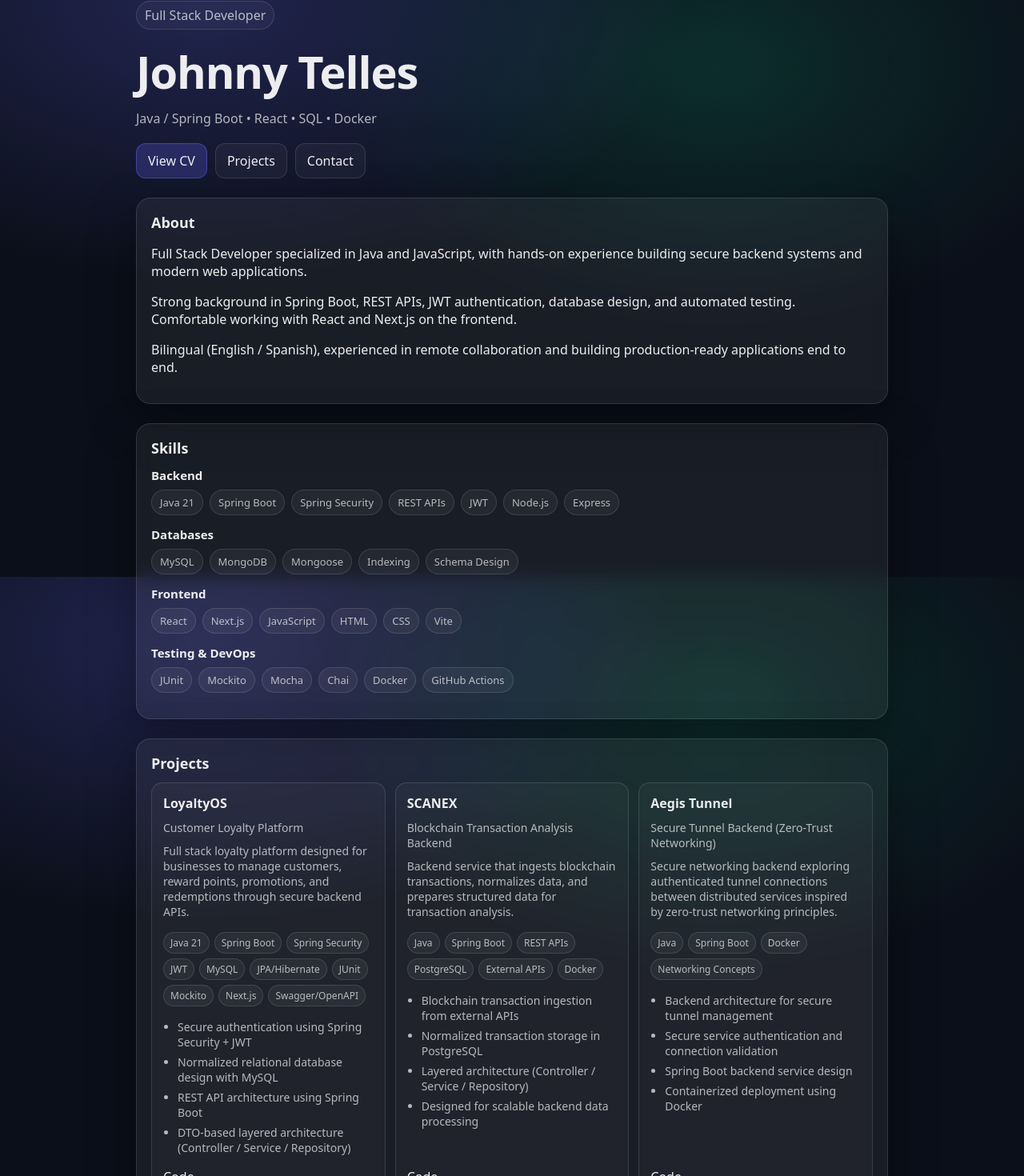
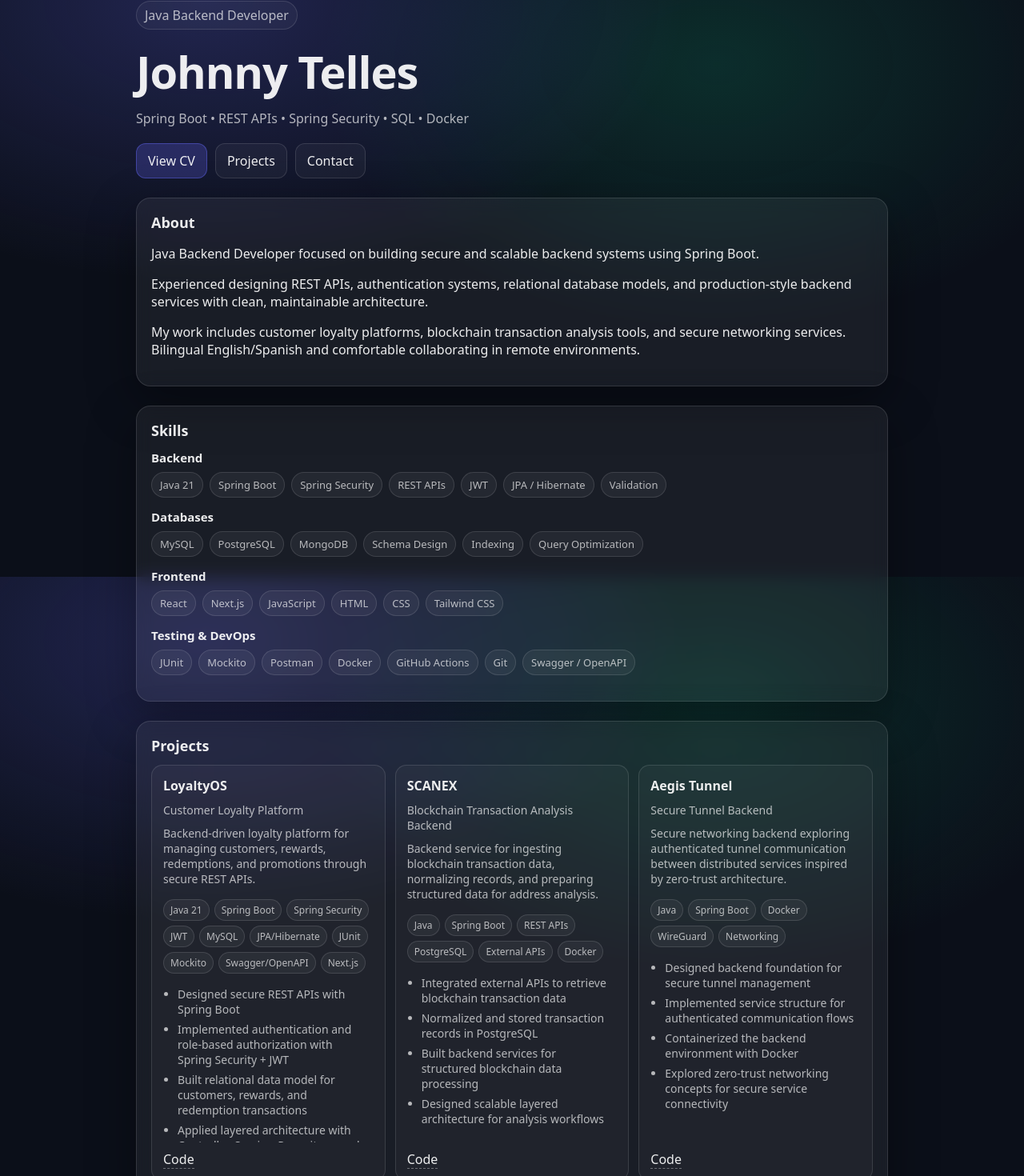
Before and after one commit to johnnytelles77/johnnytelles77.github.io, a React (Vite) app: page / in a window 1280 px wide. Shown: the part 79-1549 px from the top of the page at 80% size. Built offline with nearby package versions, Linux system fonts and the light colour scheme.

Commit message:
Changes made 2

```diff
--- a/src/App.jsx
+++ b/src/App.jsx
@@ -6,9 +6,11 @@ export default function App() {
     <div className="page">
       <header className="header">
         <div>
-          <p className="pill">Full Stack Developer</p>
+          <p className="pill">Java Backend Developer</p>
           <h1 className="title">Johnny Telles</h1>
-          <p className="subtitle">Java / Spring Boot • React • SQL • Docker</p>
+          <p className="subtitle">
+            Spring Boot • REST APIs • Spring Security • SQL • Docker
+          </p>
 
           <div className="actions">
             <a className="btn primary" href="/CV.pdf" target="_blank" rel="noreferrer">
@@ -24,17 +26,18 @@ export default function App() {
         <section className="card" id="about">
           <h2>About</h2>
           <p>
-    Full Stack Developer specialized in Java and JavaScript, with hands-on
-    experience building secure backend systems and modern web applications.
+            Java Backend Developer focused on building secure and scalable backend
+            systems using Spring Boot.
           </p>
           <p>
-    Strong background in Spring Boot, REST APIs, JWT authentication, database
-    design, and automated testing. Comfortable working with React and Next.js
-    on the frontend.
+            Experienced designing REST APIs, authentication systems, relational
+            database models, and production-style backend services with clean,
+            maintainable architecture.
           </p>
           <p>
-    Bilingual (English / Spanish), experienced in remote collaboration and
-    building production-ready applications end to end.
+            My work includes customer loyalty platforms, blockchain transaction
+            analysis tools, and secure networking services. Bilingual
+            English/Spanish and comfortable collaborating in remote environments.
           </p>
         </section>
 
@@ -49,8 +52,8 @@ export default function App() {
               <span className="skill">Spring Security</span>
               <span className="skill">REST APIs</span>
               <span className="skill">JWT</span>
-      <span className="skill">Node.js</span>
-      <span className="skill">Express</span>
+              <span className="skill">JPA / Hibernate</span>
+              <span className="skill">Validation</span>
             </div>
           </div>
 
@@ -58,10 +61,11 @@ export default function App() {
             <h3>Databases</h3>
             <div className="skills">
               <span className="skill">MySQL</span>
+              <span className="skill">PostgreSQL</span>
               <span className="skill">MongoDB</span>
-      <span className="skill">Mongoose</span>
+              <span className="skill">Schema Design</span>
               <span className="skill">Indexing</span>
-      <span className="skill">Schema Design</span>
+              <span className="skill">Query Optimization</span>
             </div>
           </div>
 
@@ -73,7 +77,7 @@ export default function App() {
               <span className="skill">JavaScript</span>
               <span className="skill">HTML</span>
               <span className="skill">CSS</span>
-      <span className="skill">Vite</span>
+              <span className="skill">Tailwind CSS</span>
             </div>
           </div>
 
@@ -82,10 +86,11 @@ export default function App() {
             <div className="skills">
               <span className="skill">JUnit</span>
               <span className="skill">Mockito</span>
-      <span className="skill">Mocha</span>
-      <span className="skill">Chai</span>
+              <span className="skill">Postman</span>
               <span className="skill">Docker</span>
               <span className="skill">GitHub Actions</span>
+              <span className="skill">Git</span>
+              <span className="skill">Swagger / OpenAPI</span>
             </div>
           </div>
         </section>
@@ -136,7 +141,11 @@ export default function App() {
             </li>
             <li>
               <strong>LinkedIn:</strong>{" "}
-              <a href="https://linkedin.com/in/johnny-telles-72024b284" target="_blank" rel="noreferrer">
+              <a
+                href="https://linkedin.com/in/johnny-telles-72024b284"
+                target="_blank"
+                rel="noreferrer"
+              >
                 linkedin.com/in/johnny-telles-72024b284
               </a>
             </li>
--- a/src/data/projects.js
+++ b/src/data/projects.js
@@ -3,7 +3,7 @@ export const projects = [
     title: "LoyaltyOS",
     subtitle: "Customer Loyalty Platform",
     description:
-      "Full stack loyalty platform designed for businesses to manage customers, reward points, promotions, and redemptions through secure backend APIs.",
+      "Backend-driven loyalty platform for managing customers, rewards, redemptions, and promotions through secure REST APIs.",
     tech: [
       "Java 21",
       "Spring Boot",
@@ -13,15 +13,15 @@ export const projects = [
       "JPA/Hibernate",
       "JUnit",
       "Mockito",
-      "Next.js",
-      "Swagger/OpenAPI"
+      "Swagger/OpenAPI",
+      "Next.js"
     ],
     highlights: [
-      "Secure authentication using Spring Security + JWT",
-      "Normalized relational database design with MySQL",
-      "REST API architecture using Spring Boot",
-      "DTO-based layered architecture (Controller / Service / Repository)",
-      "Unit testing with JUnit and Mockito"
+      "Designed secure REST APIs with Spring Boot",
+      "Implemented authentication and role-based authorization with Spring Security + JWT",
+      "Built relational data model for customers, rewards, and redemption transactions",
+      "Applied layered architecture with Controller, Service, Repository, and DTOs",
+      "Added unit testing with JUnit and Mockito"
     ],
     github: "https://github.com/johnnytelles77/Loyalty-OS.git",
     live: null
@@ -30,7 +30,7 @@ export const projects = [
     title: "SCANEX",
     subtitle: "Blockchain Transaction Analysis Backend",
     description:
-      "Backend service that ingests blockchain transactions, normalizes data, and prepares structured data for transaction analysis.",
+      "Backend service for ingesting blockchain transaction data, normalizing records, and preparing structured data for address analysis.",
     tech: [
       "Java",
       "Spring Boot",
@@ -40,30 +40,31 @@ export const projects = [
       "Docker"
     ],
     highlights: [
-      "Blockchain transaction ingestion from external APIs",
-      "Normalized transaction storage in PostgreSQL",
-      "Layered architecture (Controller / Service / Repository)",
-      "Designed for scalable backend data processing"
+      "Integrated external APIs to retrieve blockchain transaction data",
+      "Normalized and stored transaction records in PostgreSQL",
+      "Built backend services for structured blockchain data processing",
+      "Designed scalable layered architecture for analysis workflows"
     ],
     github: "https://github.com/johnnytelles77/scanex-api.git",
     live: null
   },
   {
     title: "Aegis Tunnel",
-    subtitle: "Secure Tunnel Backend (Zero-Trust Networking)",
+    subtitle: "Secure Tunnel Backend",
     description:
-      "Secure networking backend exploring authenticated tunnel connections between distributed services inspired by zero-trust networking principles.",
+      "Secure networking backend exploring authenticated tunnel communication between distributed services inspired by zero-trust architecture.",
     tech: [
       "Java",
       "Spring Boot",
       "Docker",
-      "Networking Concepts"
+      "WireGuard",
+      "Networking"
     ],
     highlights: [
-      "Backend architecture for secure tunnel management",
-      "Secure service authentication and connection validation",
-      "Spring Boot backend service design",
-      "Containerized deployment using Docker"
+      "Designed backend foundation for secure tunnel management",
+      "Implemented service structure for authenticated communication flows",
+      "Containerized the backend environment with Docker",
+      "Explored zero-trust networking concepts for secure service connectivity"
     ],
     github: "https://github.com/johnnytelles77/aegis-tunnel.git",
     live: null
```
Lines whose indentation alone changed are shown as unchanged.
